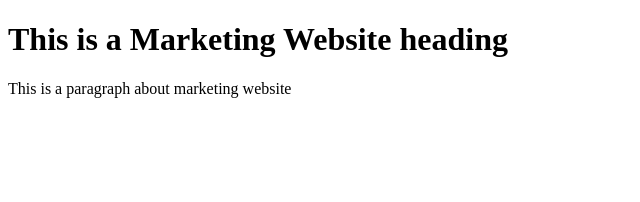
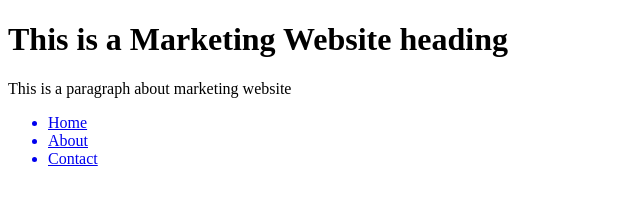
Before and after one commit to MSaadUsmani47/Marketing-Website, a plain HTML site: page Index.html in a window 1280 px wide. Shown: the whole page, without its empty margins (0-640 px from the left). Drawn offline with Linux system fonts and the light colour scheme.

Commit message:
Added Header section in index file

```diff
--- a/Index.html
+++ b/Index.html
@@ -9,5 +9,14 @@
 <body>
     <h1>This is a Marketing Website heading</h1>
     <p>This is a paragraph about marketing website</p>
+<div class="Header-section">
+<nav>
+    <ul>
+        <a href="#"><li>Home</li></a>
+        <a href="#"><li>About</li></a>
+        <a href="#"><li>Contact</li></a>
+    </ul>
+</nav>
+</div>
 </body>
 </html>
```
